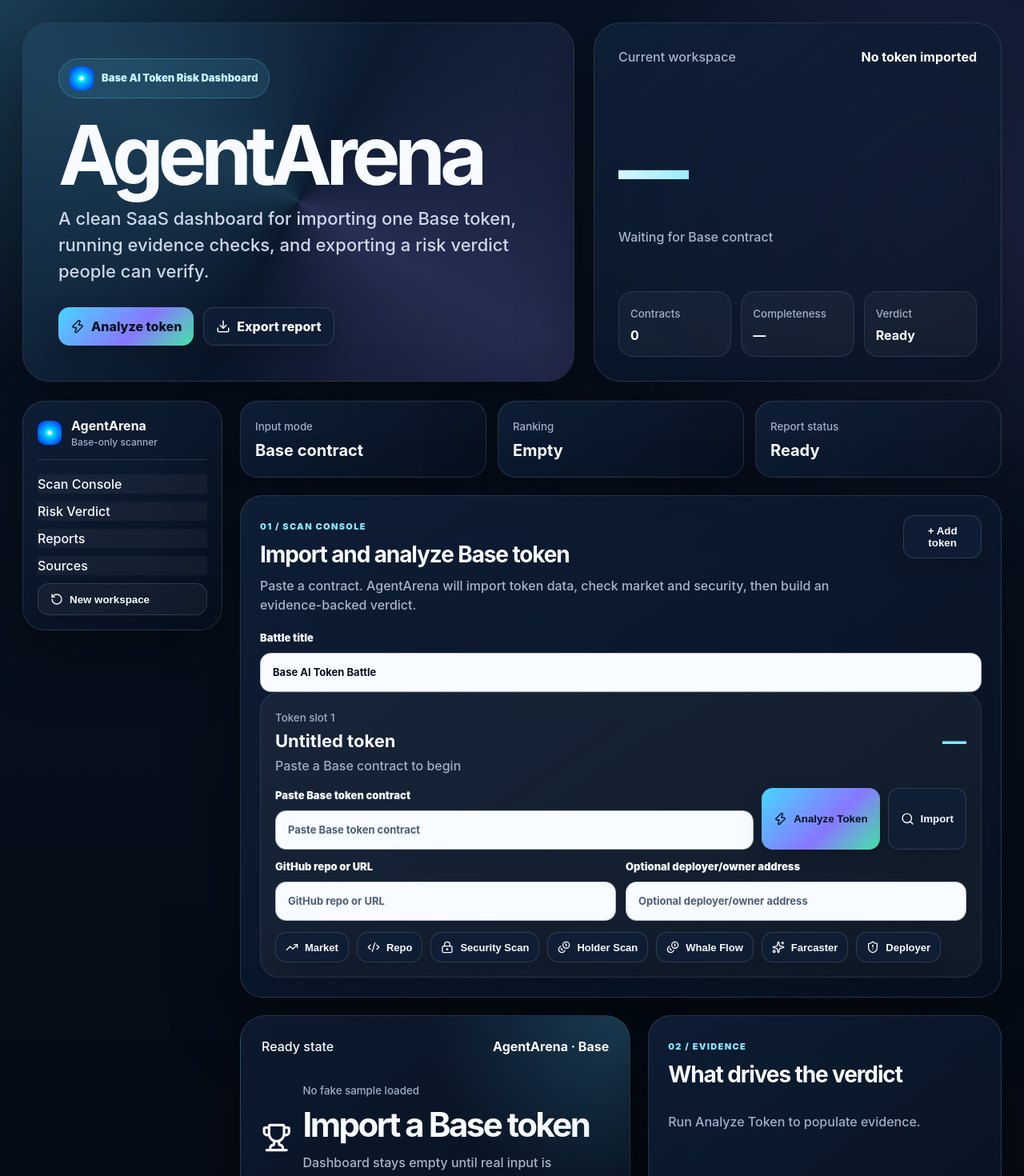
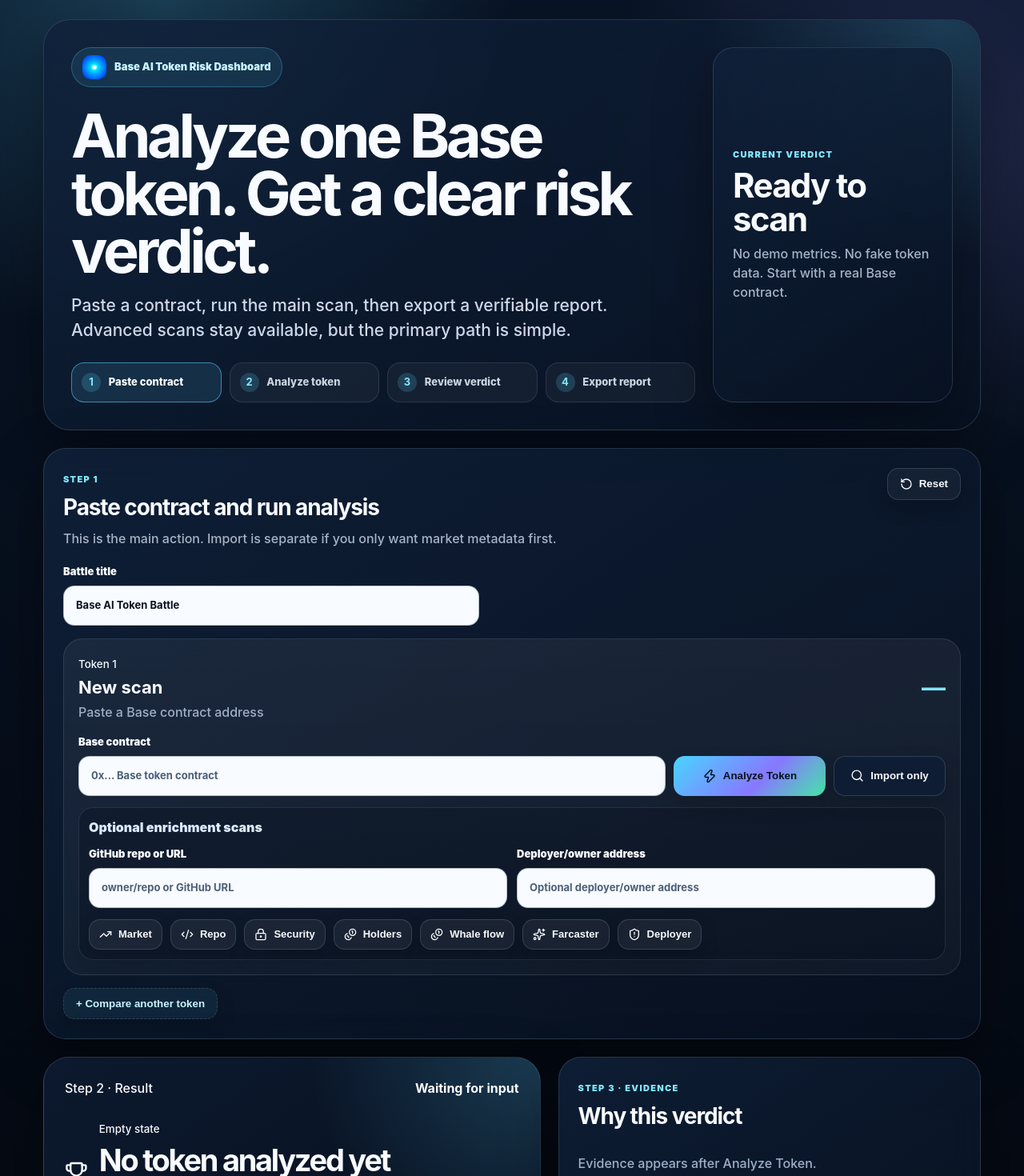
Before and after one commit to samsamtrum/agent-arena, a React (Vite) app: page / in a window 1280 px wide. Shown: the top 1470 px of the page at 80% size. Built offline with nearby package versions, Linux system fonts and the light colour scheme.

Commit message:
Simplify token analysis workflow UI

```diff
--- a/src/app/App.jsx
+++ b/src/app/App.jsx
@@ -460,87 +460,78 @@ function App() {
     }
   };
 
-  return <main className="saas-app">
-    <section className="saas-hero">
-      <div className="saas-hero-copy">
+  return <main className="saas-app ux-app">
+    <section className="ux-hero" id="scan">
+      <div className="ux-hero-main">
         <div className="saas-eyebrow"><img src="/avatar-192.png" alt="AgentArena avatar"/> Base AI Token Risk Dashboard</div>
-        <h1>AgentArena</h1>
-        <p className="saas-tagline">A clean SaaS dashboard for importing one Base token, running evidence checks, and exporting a risk verdict people can verify.</p>
-        <div className="saas-actions"><a href="#scan" className="saas-btn primary"><Zap size={18}/> Analyze token</a><a href="#reports" className="saas-btn"><Download size={18}/> Export report</a></div>
+        <h1>Analyze one Base token. Get a clear risk verdict.</h1>
+        <p className="saas-tagline">Paste a contract, run the main scan, then export a verifiable report. Advanced scans stay available, but the primary path is simple.</p>
+        <div className="ux-stepper" aria-label="Main workflow">
+          <span className="active"><b>1</b> Paste contract</span>
+          <span><b>2</b> Analyze token</span>
+          <span><b>3</b> Review verdict</span>
+          <span><b>4</b> Export report</span>
         </div>
-      <div className="saas-overview-card">
-        <div className="overview-top"><span>Current workspace</span><b>{hasBattleData ? (winner.symbol ? `$${winner.symbol}` : winner.name) : 'No token imported'}</b></div>
-        <div className="overview-score"><strong>{hasBattleData ? winnerIntelV2.score : '—'}</strong><span>{hasBattleData ? `${winnerIntelV2.confidence}% confidence` : 'Waiting for Base contract'}</span></div>
-        <div className="overview-grid">
-          <div><small>Contracts</small><b>{activeProjects.length}</b></div>
-          <div><small>Completeness</small><b>{hasBattleData ? `${winnerIntelV2.completeness}%` : '—'}</b></div>
-          <div><small>Verdict</small><b>{hasBattleData ? winnerIntelV2.label : 'Ready'}</b></div>
       </div>
+      <div className="ux-summary-card">
+        <span>Current verdict</span>
+        <strong>{hasBattleData ? winnerIntelV2.label : 'Ready to scan'}</strong>
+        <p>{hasBattleData ? `${winnerIntelV2.score}/100 · ${winnerIntelV2.confidence}% confidence · ${winnerQuality.completeness}% complete` : 'No demo metrics. No fake token data. Start with a real Base contract.'}</p>
       </div>
     </section>
 
-    <section className="saas-layout" id="scan">
-      <aside className="saas-sidebar">
-        <div className="side-brand"><img src="/avatar-192.png" alt="AgentArena"/><div><b>AgentArena</b><span>Base-only scanner</span></div></div>
-        <a href="#scan">Scan Console</a><a href="#verdict">Risk Verdict</a><a href="#reports">Reports</a><a href="#sources">Sources</a>
-        <button onClick={newBattle}><RotateCcw size={16}/> New workspace</button>
-      </aside>
-
-      <div className="saas-main">
-        <section className="dashboard-strip">
-          <div><small>Input mode</small><b>Base contract</b></div>
-          <div><small>Ranking</small><b>{hasBattleData ? `${ranked.length} token${ranked.length > 1 ? 's' : ''}` : 'Empty'}</b></div>
-          <div><small>Report status</small><b>{reportStatus || 'Ready'}</b></div>
-        </section>
-
-        <section className="scan-card saas-panel">
-          <div className="saas-panel-head"><div><span>01 / Scan Console</span><h2>Import and analyze Base token</h2><p>Paste a contract. AgentArena will import token data, check market and security, then build an evidence-backed verdict.</p></div><button onClick={addProject}>+ Add token</button></div>
-          <label className="saas-field">Battle title<input aria-label="Battle title" value={battleTitle} onChange={e=>setBattleTitle(e.target.value)} /></label>
+    <section className="ux-workspace">
+      <section className="ux-primary-card saas-panel">
+        <div className="saas-panel-head ux-head"><div><span>Step 1</span><h2>Paste contract and run analysis</h2><p>This is the main action. Import is separate if you only want market metadata first.</p></div><button className="ghost-action" onClick={newBattle}><RotateCcw size={16}/> Reset</button></div>
+        <label className="saas-field compact-title">Battle title<input aria-label="Battle title" value={battleTitle} onChange={e=>setBattleTitle(e.target.value)} /></label>
         <div className="token-stack">
-          {projects.map((p,i)=><article className="token-card" key={i}>
-            <header><div><small>Token slot {i+1}</small><h3>{p.symbol ? `$${p.symbol}` : p.name || 'Untitled token'}</h3><span>{p.contract ? shortAddr(p.contract) : 'Paste a Base contract to begin'}</span></div><b>{hasProjectData(p) ? Math.round(p.scores?.adjustedFinal ?? p.scores?.final ?? scoreProject(p).adjustedFinal ?? 0) : '—'}</b></header>
-            <div className="primary-import-row">
-              <label className="saas-field wide">Paste Base token contract<input aria-label="Paste Base token contract" value={p.contract} onChange={e=>update(i,'contract',e.target.value)} placeholder="Paste Base token contract" /></label>
-              <button className="saas-btn primary" onClick={()=>analyzeToken(i)} disabled={analyzeStatus[i] === 'loading'}>{analyzeStatus[i] === 'loading' ? <Loader2 size={17} className="spin"/> : <Zap size={17}/>} Analyze Token</button>
-              <button className="saas-btn" onClick={()=>importBaseToken(i)} disabled={imports[i] === 'loading'}>{imports[i] === 'loading' ? <Loader2 size={17} className="spin"/> : <Search size={17}/>} Import</button>
+        {projects.map((p,i)=><article className="token-card ux-token-card" key={i}>
+          <header><div><small>Token {i+1}</small><h3>{p.symbol ? `$${p.symbol}` : p.name || 'New scan'}</h3><span>{p.contract ? shortAddr(p.contract) : 'Paste a Base contract address'}</span></div><b>{hasProjectData(p) ? Math.round(p.scores?.adjustedFinal ?? p.scores?.final ?? scoreProject(p).adjustedFinal ?? 0) : '—'}</b></header>
+          <div className="ux-contract-row">
+            <label className="saas-field wide">Base contract<input aria-label="Paste Base token contract" value={p.contract} onChange={e=>update(i,'contract',e.target.value)} placeholder="0x... Base token contract" /></label>
+            <button className="saas-btn primary big-cta" onClick={()=>analyzeToken(i)} disabled={analyzeStatus[i] === 'loading'}>{analyzeStatus[i] === 'loading' ? <Loader2 size={18} className="spin"/> : <Zap size={18}/>} Analyze Token</button>
+            <button className="saas-btn secondary-cta" onClick={()=>importBaseToken(i)} disabled={imports[i] === 'loading'}>{imports[i] === 'loading' ? <Loader2 size={17} className="spin"/> : <Search size={17}/>} Import only</button>
           </div>
           {[analyzeStatus[i], imports[i], marketStatus[i], repoImports[i], securityStatus[i], holderStatus[i], whaleFlowStatus[i], farcasterStatus[i], deployerStatus[i]].filter(x=>x && x !== 'loading').map((x,idx)=><p className={String(x).includes('complete') || String(x).startsWith('Imported') ? 'saas-status ok' : 'saas-status'} key={idx}>{x}</p>)}
+          <div className="ux-details">
+            <div className="ux-details-title">Optional enrichment scans</div>
             <div className="secondary-grid">
-              <label className="saas-field">GitHub repo or URL<input aria-label="GitHub repo or URL" value={p.repo} onChange={e=>update(i,'repo',e.target.value)} placeholder="GitHub repo or URL" /></label>
-              <label className="saas-field">Optional deployer/owner address<input aria-label="Optional deployer or owner address" value={p.deployerAddress || ''} onChange={e=>update(i,'deployerAddress',e.target.value)} placeholder="Optional deployer/owner address" /></label>
+              <label className="saas-field">GitHub repo or URL<input aria-label="GitHub repo or URL" value={p.repo} onChange={e=>update(i,'repo',e.target.value)} placeholder="owner/repo or GitHub URL" /></label>
+              <label className="saas-field">Deployer/owner address<input aria-label="Optional deployer or owner address" value={p.deployerAddress || ''} onChange={e=>update(i,'deployerAddress',e.target.value)} placeholder="Optional deployer/owner address" /></label>
             </div>
-            <div className="tool-row">
-              <button onClick={()=>scanMarket(i)} disabled={marketStatus[i] === 'loading'}><TrendingUp size={16}/> Market</button><button onClick={()=>importRepo(i)} disabled={repoImports[i] === 'loading'}><Code2 size={16}/> Repo</button><button onClick={()=>scanSecurity(i)} disabled={securityStatus[i] === 'loading'}><LockKeyhole size={16}/> Security Scan</button><button onClick={()=>scanHolders(i)} disabled={holderStatus[i] === 'loading'}><Coins size={16}/> Holder Scan</button><button onClick={()=>scanWhaleFlow(i)} disabled={whaleFlowStatus[i] === 'loading'}><Coins size={16}/> Whale Flow</button><button onClick={()=>scanFarcaster(i)} disabled={farcasterStatus[i] === 'loading'}><Sparkles size={16}/> Farcaster</button><button onClick={()=>scanDeployer(i)} disabled={deployerStatus[i] === 'loading'}><ShieldAlert size={16}/> Deployer</button>
+            <div className="tool-row compact-tools">
+              <button onClick={()=>scanMarket(i)} disabled={marketStatus[i] === 'loading'}><TrendingUp size={16}/> Market</button><button onClick={()=>importRepo(i)} disabled={repoImports[i] === 'loading'}><Code2 size={16}/> Repo</button><button onClick={()=>scanSecurity(i)} disabled={securityStatus[i] === 'loading'}><LockKeyhole size={16}/> Security</button><button onClick={()=>scanHolders(i)} disabled={holderStatus[i] === 'loading'}><Coins size={16}/> Holders</button><button onClick={()=>scanWhaleFlow(i)} disabled={whaleFlowStatus[i] === 'loading'}><Coins size={16}/> Whale flow</button><button onClick={()=>scanFarcaster(i)} disabled={farcasterStatus[i] === 'loading'}><Sparkles size={16}/> Farcaster</button><button onClick={()=>scanDeployer(i)} disabled={deployerStatus[i] === 'loading'}><ShieldAlert size={16}/> Deployer</button>
+            </div>
           </div>
           {hasProjectData(p) && <div className="token-meta"><span>{p.symbol || 'TOKEN'}</span>{p.price ? <b>{money(p.price, 4)}</b> : null}{p.marketCap ? <span>{money(p.marketCap)} cap</span> : null}{p.repoUrl && <a href={p.repoUrl} target="_blank" rel="noreferrer">Repo <ExternalLink size={12}/></a>}{p.pairUrl && <a href={p.pairUrl} target="_blank" rel="noreferrer">Chart <ExternalLink size={12}/></a>}</div>}
         </article>)}
         </div>
+        <button className="add-token-link" onClick={addProject}>+ Compare another token</button>
       </section>
 
-        <section className="verdict-grid" id="verdict">
-          <div id="share-card" className="verdict-card">
-            <div className="verdict-header"><span>{hasBattleData ? 'Live verdict' : 'Ready state'}</span><b>AgentArena · Base</b></div>
-            <div className="verdict-title"><Trophy size={38}/><div><small>{hasBattleData ? 'Top token' : 'No fake sample loaded'}</small><h2>{hasBattleData ? (winner.symbol ? `$${winner.symbol}` : winner.name) : 'Import a Base token'}</h2><p>{hasBattleData ? `${winner.name} · ${verdict(winner.scores.final)} · ${Math.round(winner.scores.final)}/100` : 'Dashboard stays empty until real input is imported.'}</p></div></div>
-            {hasBattleData ? <><div className="verdict-metrics"><div><strong>{winnerIntelV2.score}</strong><span>Risk score</span></div><div><strong>{winnerIntelV2.confidence}%</strong><span>Confidence</span></div><div><strong>{winnerQuality.completeness}%</strong><span>Complete</span></div></div><div className="risk-tags">{winnerIntelV2.reasons.map(flag=><span key={flag.label} className={flag.level}>{flag.label}</span>)}</div><div className="ranking-list">{ranked.slice(0,4).map((p,i)=><div key={`${p.name}-${i}`}><span>#{i+1} {p.symbol ? `$${p.symbol}` : p.name}</span><b>{Math.round(p.scores.adjustedFinal ?? p.scores.final)}</b></div>)}</div></> : <div className="clean-empty"><b>Clean empty state</b><span>No demo market cap, no fake volume, no placeholder score.</span></div>}
+      <section className="ux-results-grid" id="verdict">
+        <div id="share-card" className="verdict-card ux-verdict-card">
+          <div className="verdict-header"><span>Step 2 · Result</span><b>{hasBattleData ? 'Live analysis' : 'Waiting for input'}</b></div>
+          <div className="verdict-title"><Trophy size={36}/><div><small>{hasBattleData ? 'Top token' : 'Empty state'}</small><h2>{hasBattleData ? (winner.symbol ? `$${winner.symbol}` : winner.name) : 'No token analyzed yet'}</h2><p>{hasBattleData ? `${winner.name} · ${verdict(winner.scores.final)} · ${Math.round(winner.scores.final)}/100` : 'Paste a real Base contract above. The dashboard will stay blank until data is imported.'}</p></div></div>
+          {hasBattleData ? <><div className="verdict-metrics"><div><strong>{winnerIntelV2.score}</strong><span>Risk score</span></div><div><strong>{winnerIntelV2.confidence}%</strong><span>Confidence</span></div><div><strong>{winnerQuality.completeness}%</strong><span>Complete</span></div></div><div className="risk-tags">{winnerIntelV2.reasons.map(flag=><span key={flag.label} className={flag.level}>{flag.label}</span>)}</div></> : <div className="clean-empty"><b>No fake sample loaded</b><span>No demo market cap, no fake volume, no placeholder score.</span></div>}
         </div>
-          <div className="saas-panel evidence-panel"><div className="saas-panel-head"><div><span>02 / Evidence</span><h2>What drives the verdict</h2></div></div>{hasBattleData ? <div className="evidence-list">{['builder','market','meme','safety'].map(k=><div key={k}><b>{k}</b><span>{winner.scores.reasons[k]?.[0]?.text || 'No major note.'}</span><em>{Math.round(winner.scores[k])}</em></div>)}</div> : <p className="muted">Run Analyze Token to populate evidence.</p>}</div>
+        <div className="saas-panel evidence-panel"><div className="saas-panel-head"><div><span>Step 3 · Evidence</span><h2>Why this verdict</h2></div></div>{hasBattleData ? <div className="evidence-list">{['builder','market','meme','safety'].map(k=><div key={k}><b>{k}</b><span>{winner.scores.reasons[k]?.[0]?.text || 'No major note.'}</span><em>{Math.round(winner.scores[k])}</em></div>)}</div> : <p className="muted">Evidence appears after Analyze Token.</p>}</div>
       </section>
 
       <section className="saas-panel report-panel" id="reports">
-          <div className="saas-panel-head"><div><span>03 / Reports</span><h2>Export pack</h2><p>Markdown and JSON with ranking, evidence, source coverage, decision gates, gaps, and next verification tasks.</p></div><span className="mini-chip">MD + JSON</span></div>
+        <div className="saas-panel-head"><div><span>Step 4</span><h2>Export report</h2><p>Download Markdown/JSON after reviewing the verdict. Reports include ranking, evidence, source coverage, gaps, and next verification tasks.</p></div><span className="mini-chip">MD + JSON</span></div>
         <div className="report-actions"><button onClick={copyMarkdownReport}><Copy size={16}/> Copy Markdown</button><button onClick={downloadMarkdownReport}><Download size={16}/> Download MD</button><button onClick={downloadJsonReport}><Download size={16}/> Download JSON</button><button onClick={exportCard}><Download size={16}/> Export Card</button><button onClick={saveBattle}><Save size={16}/> Save Battle</button></div>
         {reportStatus && <p className="saas-status ok">{reportStatus}</p>}{saveStatus && <p className="saas-status ok">{saveStatus}</p>}
       </section>
 
-        <section className="saas-panel sources-panel" id="sources">
-          <div className="saas-panel-head"><div><span>04 / Sources</span><h2>Optional deeper scan sources</h2><p>Keys are stored locally in this browser. Leave them blank for a simple contract scan.</p></div></div>
+      <details className="saas-panel sources-panel ux-advanced" id="sources">
+        <summary><span>Advanced sources and bulk tools</span><small>Optional API keys, bulk import, and deeper scans</small></summary>
         <div className="secondary-grid"><label className="saas-field">Optional BaseScan API key<input aria-label="Optional BaseScan API key" type="password" value={basescanKey} onChange={e=>setBasescanKey(e.target.value)} placeholder="Optional BaseScan API key for holder/flow scans"/></label><label className="saas-field">Optional Neynar API key<input aria-label="Optional Neynar API key" type="password" value={neynarKey} onChange={e=>setNeynarKey(e.target.value)} placeholder="Optional Neynar API key for Farcaster scans"/></label></div>
         <div className="tool-row"><button onClick={saveBasescanKey}>Save BaseScan Key</button><button onClick={clearBasescanKey}>Clear BaseScan</button><button onClick={saveNeynarKey}>Save Neynar Key</button><button onClick={clearNeynarKey}>Clear Neynar</button></div>
         <label className="saas-field">Paste Base contracts, one per line<textarea aria-label="Paste Base contracts one per line" value={bulkText} onChange={e=>setBulkText(e.target.value)} placeholder="Paste Base contracts, one per line" /></label>
         <div className="tool-row"><button onClick={bulkImport} disabled={bulkLoading}>{bulkLoading ? <Loader2 size={17} className="spin"/> : <Search size={17}/>} Import Battle</button><button onClick={scanAllMarket}>Cross-check Market</button><button onClick={scanAllSecurity}>Scan Security</button><button onClick={scanAllHolders}>Scan Holders</button><button onClick={scanAllDeployers}>Scan Deployers</button><button onClick={scanAllWhaleFlow}>Whale Flow</button><button onClick={scanAllFarcaster}>Farcaster</button></div>
         {bulkStatus && <p className={bulkStatus.includes('failed') || bulkStatus.startsWith('Paste') ? 'saas-status' : 'saas-status ok'}>{bulkStatus}</p>}
-        </section>
-      </div>
+      </details>
     </section>
   </main>;
 }
```
Also changed, not shown: src/styles.css, 1 other file (tests, documents, lock files or other folders). Lines whose indentation alone changed are shown as unchanged.
